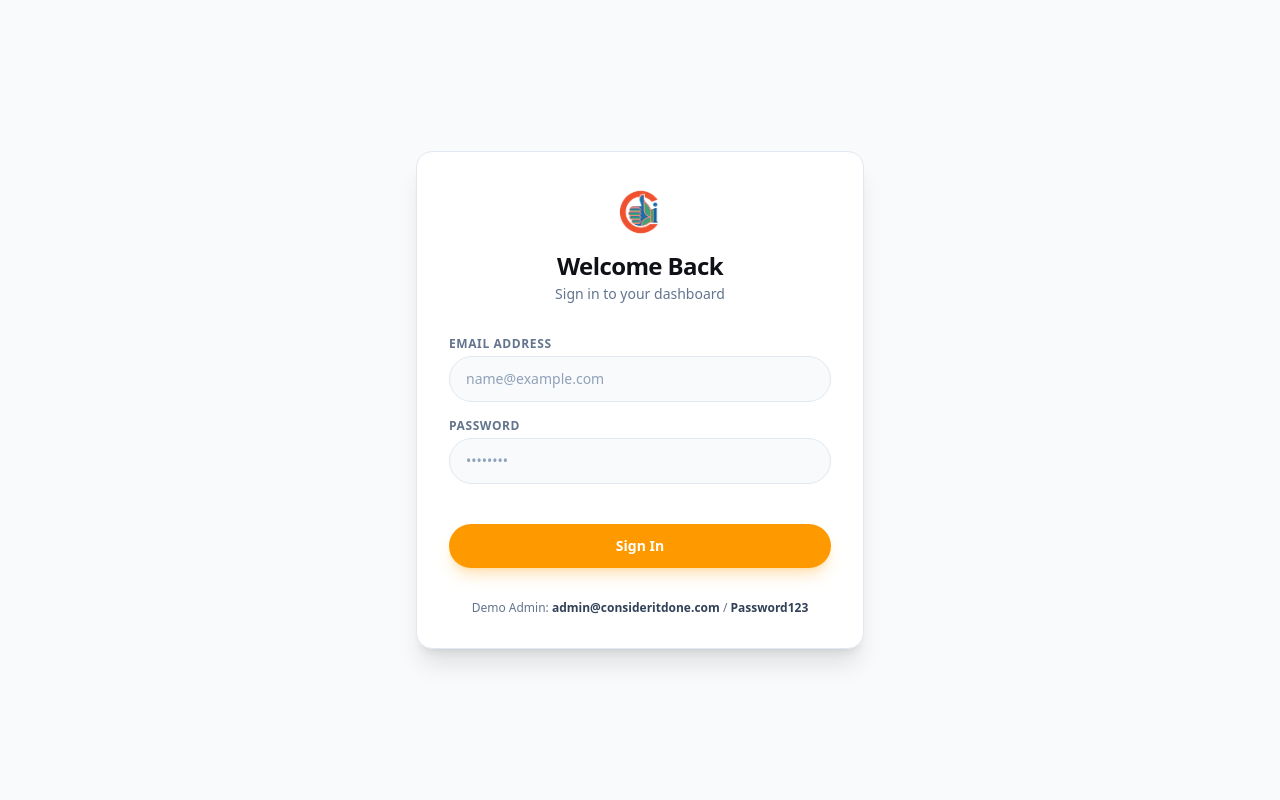
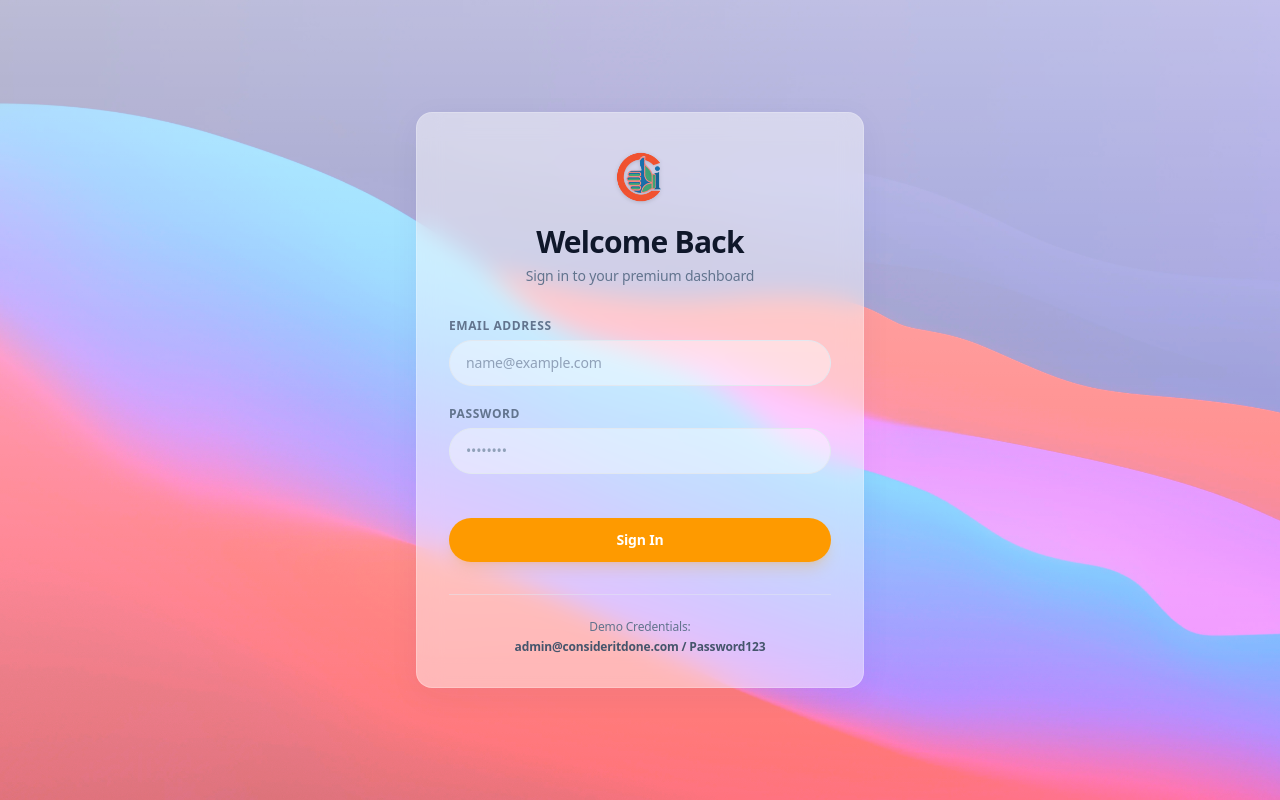
Before and after one commit to sahilbhargava6/cid-frontend, a Next.js app: page /login in a window 1280 px wide. Built offline with nearby package versions, Linux system fonts and the light colour scheme; no server answers.

Commit message:
design: upgrade login page style to match glassmorphic dashboard theme

```diff
--- a/src/app/login/page.tsx
+++ b/src/app/login/page.tsx
@@ -26,44 +26,56 @@ export default function Login() {
   };
 
   return (
-    <div className="min-h-screen flex items-center justify-center bg-slate-50 dark:bg-slate-900 px-4 transition-colors duration-300">
-      <div className="bg-white dark:bg-slate-800 w-full max-w-md p-8 rounded-2xl border border-slate-200 dark:border-slate-700 shadow-xl transition-all duration-300">
+    <div className="glass-dashboard-bg glass-dashboard-container flex items-center justify-center px-4 transition-colors duration-300">
+      {/* Background overlay is provided by glass-dashboard-container::before */}
+
+      <div className="glass-dashboard-card w-full max-w-md p-8 rounded-2xl border relative z-10 transition-all duration-300">
 
         {/* Logo and Header */}
         <div className="flex flex-col items-center mb-8">
-          <img src="/images/logo.png" alt="Consider It Done Logo" className="h-14 w-auto object-contain mb-3" />
-          <h2 className="text-2xl font-bold text-slate-800 dark:text-white tracking-tight">Welcome Back</h2>
-          <p className="text-sm text-slate-500 mt-1">Sign in to your dashboard</p>
+          <img src="/images/logo.png" alt="Consider It Done Logo" className="h-16 w-auto object-contain mb-4 filter drop-shadow-sm" />
+          <h2 className="text-3xl font-extrabold tracking-tight text-slate-800 dark:text-white">
+            Welcome Back
+          </h2>
+          <p className="text-sm text-slate-500 dark:text-slate-400 mt-1.5 font-medium">
+            Sign in to your premium dashboard
+          </p>
         </div>
 
         {error && (
-          <div className="bg-red-50 dark:bg-red-950/20 border border-red-200 dark:border-red-800/40 text-red-600 dark:text-red-400 p-4 rounded-xl text-xs font-semibold mb-6">
+          <div className="bg-red-500/10 border border-red-500/20 text-red-600 dark:text-red-400 p-4 rounded-xl text-xs font-semibold mb-6">
             {error}
           </div>
         )}
 
         {/* Form */}
-        <form onSubmit={handleSubmit} className="space-y-4">
+        <form onSubmit={handleSubmit} className="space-y-5">
           <div>
-            <label className="block text-xs font-bold text-slate-500 uppercase tracking-wider mb-1">Email Address</label>
+            <label className="block text-xs font-bold text-slate-500 dark:text-slate-400 uppercase tracking-wider mb-1.5">
+              Email Address
+            </label>
             <input
               type="email"
               value={email}
               onChange={(e) => setEmail(e.target.value)}
               required
-              className="w-full bg-slate-50 dark:bg-slate-900 border border-slate-200 dark:border-slate-700 rounded-xl px-4 py-3 text-sm text-slate-800 dark:text-white placeholder-slate-400 focus:outline-none focus:border-amber-500 transition-colors"
+              className="w-full bg-white/40 dark:bg-black/30 border border-slate-200 dark:border-slate-700/50 rounded-xl px-4 py-3 text-sm text-slate-800 dark:text-white placeholder-slate-400 focus:outline-none focus:ring-2 focus:ring-amber-500/20 focus:border-amber-500 transition-all"
               placeholder="name@example.com"
             />
           </div>
 
           <div>
-            <label className="block text-xs font-bold text-slate-500 uppercase tracking-wider mb-1">Password</label>
+            <div className="flex justify-between items-center mb-1.5">
+              <label className="block text-xs font-bold text-slate-500 dark:text-slate-400 uppercase tracking-wider">
+                Password
+              </label>
+            </div>
             <input
               type="password"
               value={password}
               onChange={(e) => setPassword(e.target.value)}
               required
-              className="w-full bg-slate-50 dark:bg-slate-900 border border-slate-200 dark:border-slate-700 rounded-xl px-4 py-3 text-sm text-slate-800 dark:text-white placeholder-slate-400 focus:outline-none focus:border-amber-500 transition-colors"
+              className="w-full bg-white/40 dark:bg-black/30 border border-slate-200 dark:border-slate-700/50 rounded-xl px-4 py-3 text-sm text-slate-800 dark:text-white placeholder-slate-400 focus:outline-none focus:ring-2 focus:ring-amber-500/20 focus:border-amber-500 transition-all"
               placeholder="••••••••"
             />
           </div>
@@ -71,16 +83,19 @@ export default function Login() {
           <button
             type="submit"
             disabled={loading}
-            className="w-full bg-amber-500 hover:bg-amber-600 disabled:opacity-50 text-white rounded-xl py-3 text-sm font-semibold shadow-lg shadow-amber-500/25 transition-all mt-6"
+            className="w-full bg-amber-500 hover:bg-amber-600 active:scale-[0.98] disabled:opacity-50 text-white rounded-xl py-3 text-sm font-bold shadow-lg shadow-amber-500/20 transition-all duration-200 mt-6 cursor-pointer"
           >
             {loading ? 'Signing in...' : 'Sign In'}
           </button>
         </form>
 
         {/* Helpers */}
-        <div className="mt-8 text-center text-xs text-slate-500">
-          <p>
-            Demo Admin: <span className="font-semibold text-slate-700 dark:text-slate-300">admin@consideritdone.com</span> / <span className="font-semibold text-slate-700 dark:text-slate-300">Password123</span>
+        <div className="mt-8 pt-6 border-t border-slate-200/50 dark:border-slate-700/30 text-center text-xs text-slate-500 dark:text-slate-400">
+          <p className="font-medium">
+            Demo Credentials:
+          </p>
+          <p className="mt-1 text-slate-600 dark:text-slate-300 font-bold">
+            admin@consideritdone.com / Password123
           </p>
         </div>
 
```
